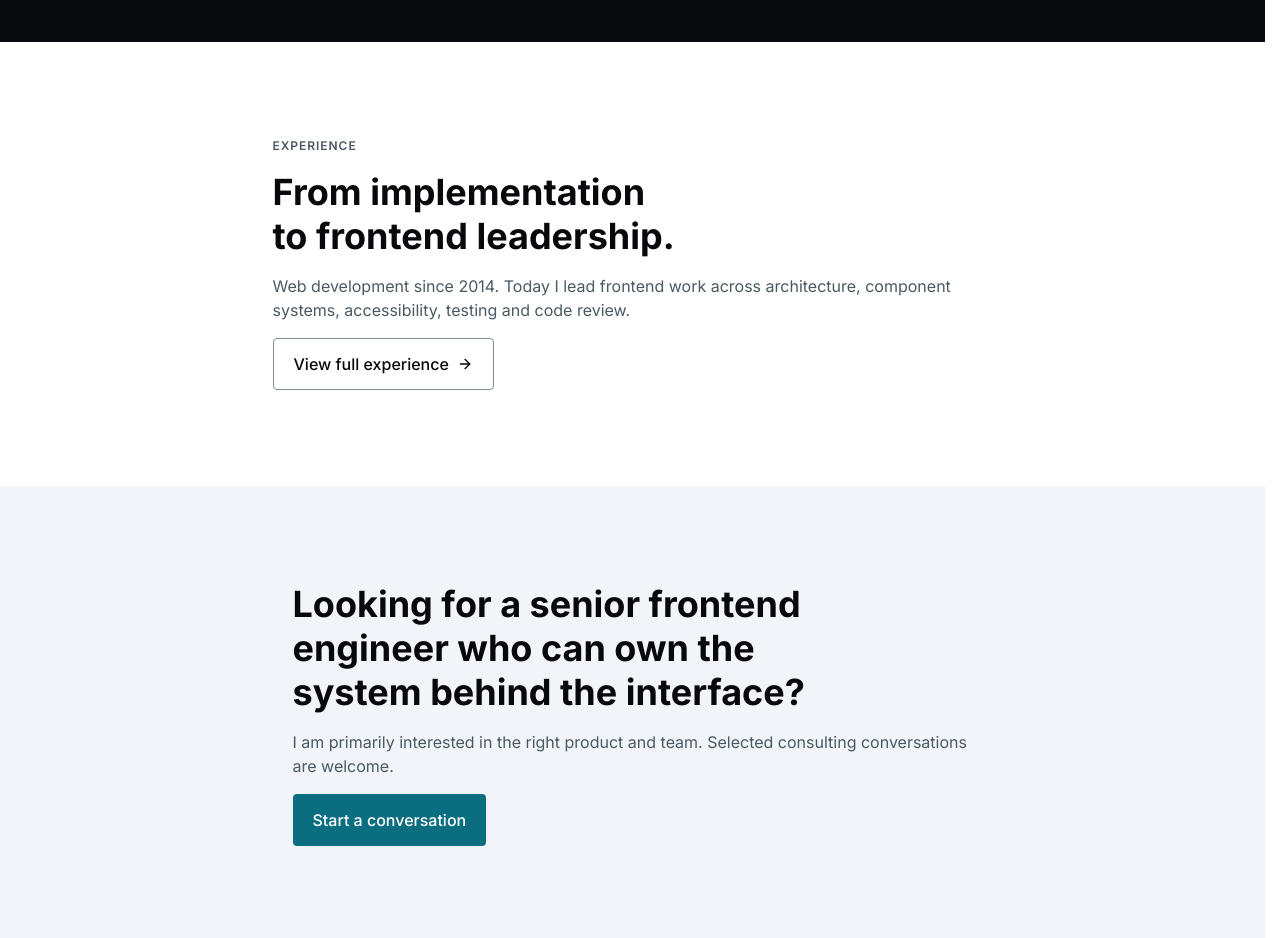
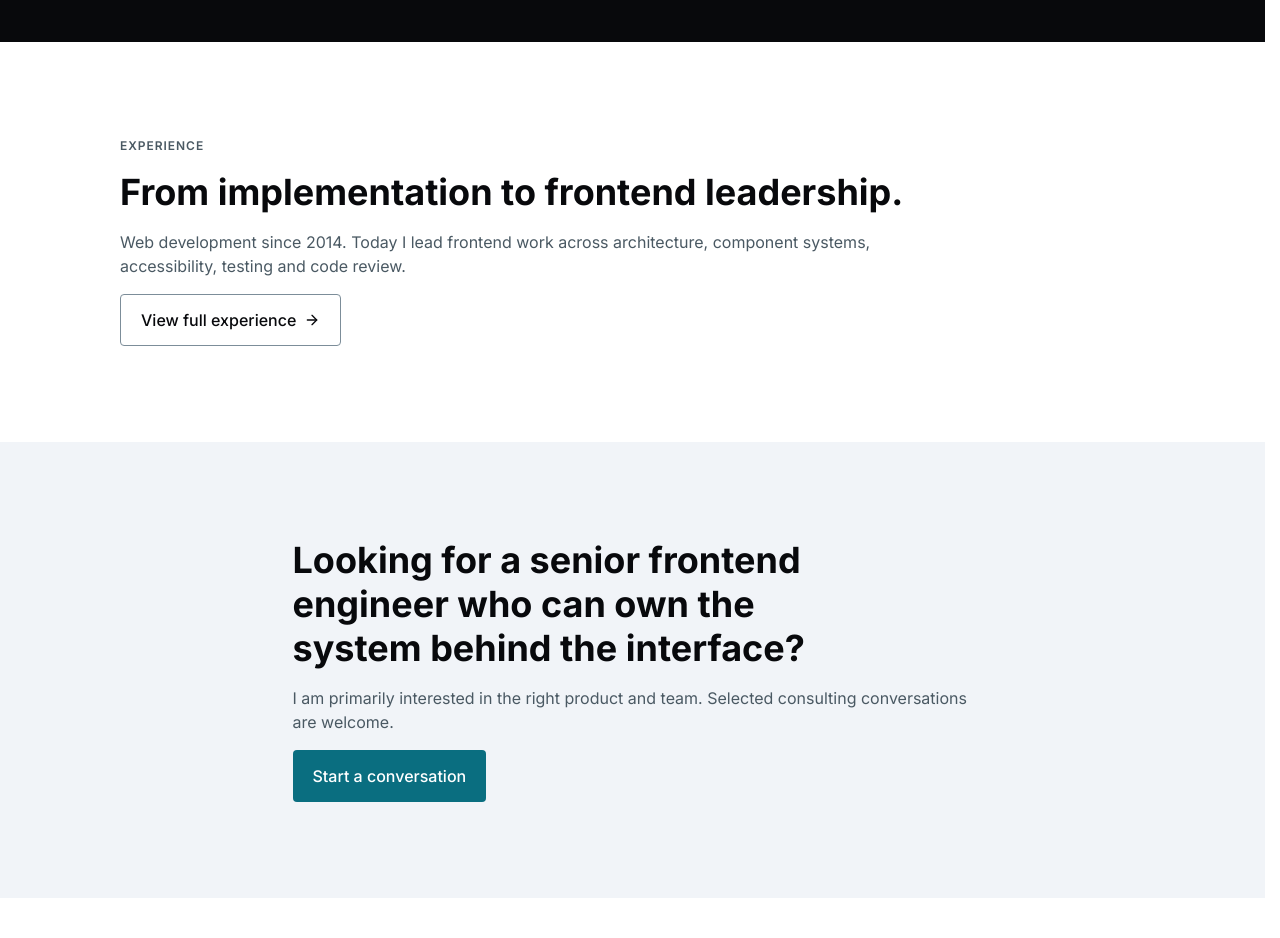
Before and after one commit to Santinni/cg-portfolio-web, a Next.js app: page /en in a window 1280 px wide. Shown: the part 2120-3058 px from the top of the page. After the commit the page ends 3018 px from the top, so only its background shows below. Built offline with nearby package versions, Linux system fonts and the light colour scheme; no server answers.

Commit message:
fix(home): align experience content anchoring

```diff
--- a/src/app/[locale]/(frontend)/(pages)/(home)/blocks/experience-snapshot/ExperienceSnapshot.module.css
+++ b/src/app/[locale]/(frontend)/(pages)/(home)/blocks/experience-snapshot/ExperienceSnapshot.module.css
@@ -11,6 +11,14 @@
   flex-direction: column;
   gap: var(--space-16);
   max-width: 720px;
+
+  @media (min-width: 1024px) {
+    max-width: none;
+  }
+}
+
+.eyebrow {
+  max-width: 600px;
 }
 
 .title {
@@ -20,6 +28,7 @@
   color: var(--text-primary);
   margin: 0;
   text-wrap: balance;
+  max-width: 850px;
 }
 
 .description {
@@ -27,6 +36,7 @@
   line-height: var(--line-height-body);
   color: var(--text-secondary);
   margin: 0;
+  max-width: 760px;
 }
 
 .cta {
--- a/src/app/[locale]/(frontend)/(pages)/(home)/blocks/experience-snapshot/index.tsx
+++ b/src/app/[locale]/(frontend)/(pages)/(home)/blocks/experience-snapshot/index.tsx
@@ -1,8 +1,7 @@
 import { ArrowRight } from 'lucide-react'
 import { getTranslations } from 'next-intl/server'
-
+import { Container } from '@/app/(frontend)/components/layout/Container'
 import { Button } from '@/app/(frontend)/components/primitives/button'
-import { Container } from '@/app/(frontend)/components/layout/Container'
 import { Eyebrow } from '@/components/site/Eyebrow'
 import { Section } from '@/components/site/Section'
 import { homeLinks } from '@/content/profile'
@@ -21,7 +20,7 @@ export default async function ExperienceSnapshot() {
 			className={styles.section}
 		>
 			<Container className={styles.inner}>
-				<Eyebrow>{t('eyebrow')}</Eyebrow>
+				<Eyebrow className={styles.eyebrow}>{t('eyebrow')}</Eyebrow>
 				<h2 id="experience-snapshot-heading" className={styles.title}>
 					{t('title')}
 				</h2>
```
Also changed, not shown: 1 other file (tests, documents, lock files or other folders).
